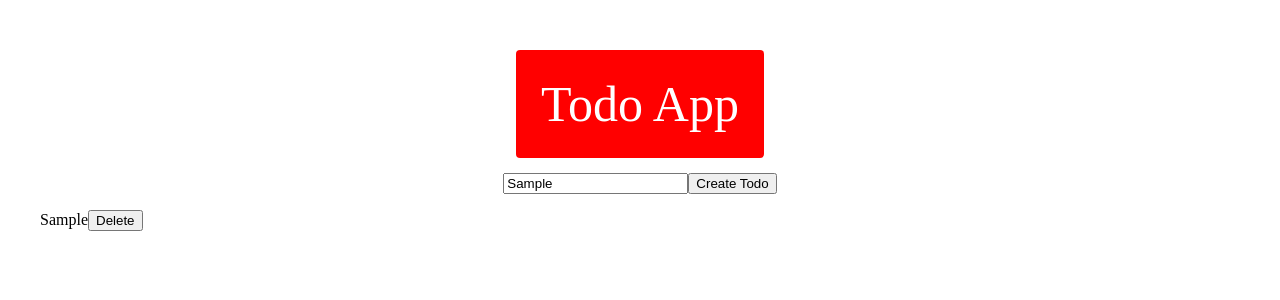
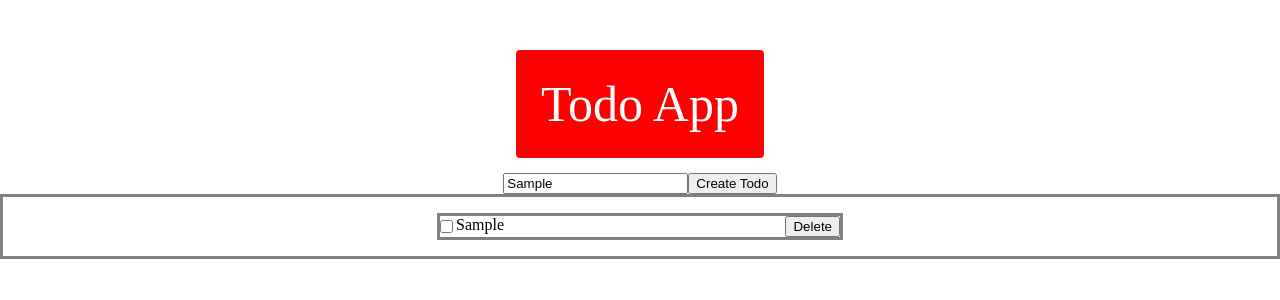
Before and after one commit to mandibence/todoApp, a React (Create React App) app in the folder myapp/: page / in a window 1280 px wide. Both pictures are taken after typing "Sample" into the empty fields and a click on the button "Create Todo". Shown: the top 300 px of the page. Built offline with nearby package versions, Linux system fonts and the light colour scheme.

Commit message:
working on the styling of the todoList

```diff
--- a/myapp/src/components/Main.js
+++ b/myapp/src/components/Main.js
@@ -11,10 +11,13 @@ export default function Main() {
     const todos = useSelector((state) => state.todoList)
 
     const todoListToRender = todos.map(todo =>
-    (<li>
-        {todo.todoName}
-        <button onClick={() => deleteTodo(todo.id)}>Delete</button>
-    </li>))
+    (<div className="todoElement">
+        <input type="checkbox" className="todoCheckbox"/>
+        <li className="todoName">
+            {todo.todoName}
+        </li>
+        <button className="todoDeleteButton" onClick={() => deleteTodo(todo.id)}>Delete</button>
+    </div>))
 
     const [newTodo, setNewTodo] = React.useState({
         id: "",
@@ -42,9 +45,11 @@ export default function Main() {
                 <input className="newTodoInput" placeholder="Add Todo..." onChange={handleChange} />
                 <button onClick={handleClick}>Create Todo</button>
             </div>
-            <ul>
-                {todoListToRender}
-            </ul>
+            <div className="todoListContainer">
+                <ul>
+                    {todoListToRender}
+                </ul>
+            </div>
         </div>
     )
 }
--- a/myapp/src/css/Main.css
+++ b/myapp/src/css/Main.css
@@ -6,3 +6,34 @@ ul {
     display: flex;
     justify-content: center;
 }
+
+.todoListContainer {
+    display: flex;
+    justify-content: center;
+
+    border-color: gray;
+    border-style: solid;
+}
+
+.todoElement {
+    display: flex;
+    min-width: 400px;
+    margin-right: 40px;
+
+    border-color: gray;
+    border-style: solid;
+}
+
+.todoCheckbox {
+    margin-left: 0;
+}
+
+.todoName {
+    margin-left: 0;
+    margin-right: auto;
+}
+
+.todoDeleteButton {
+    margin-left: auto;
+    margin-right: 0;
+}
```
